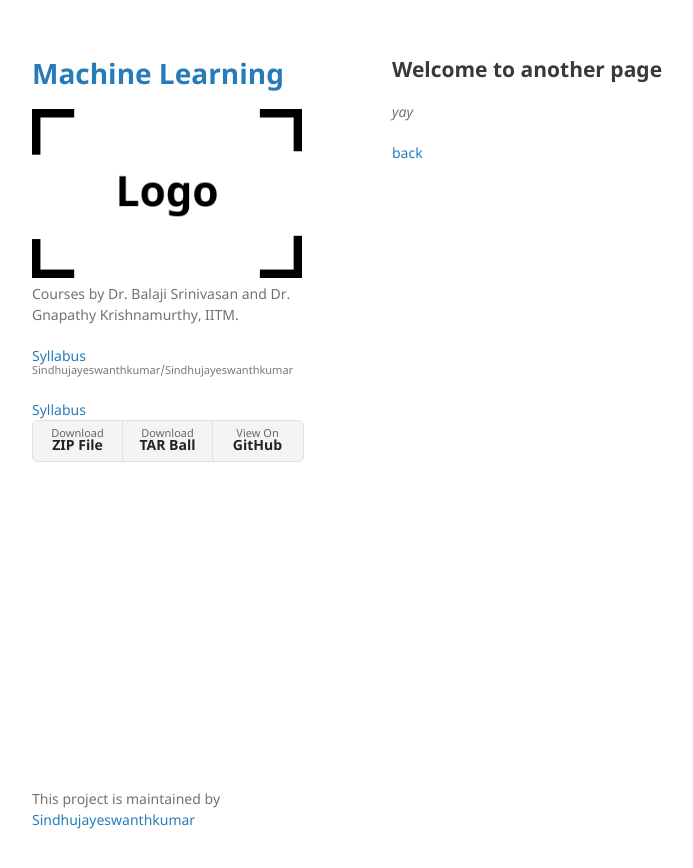
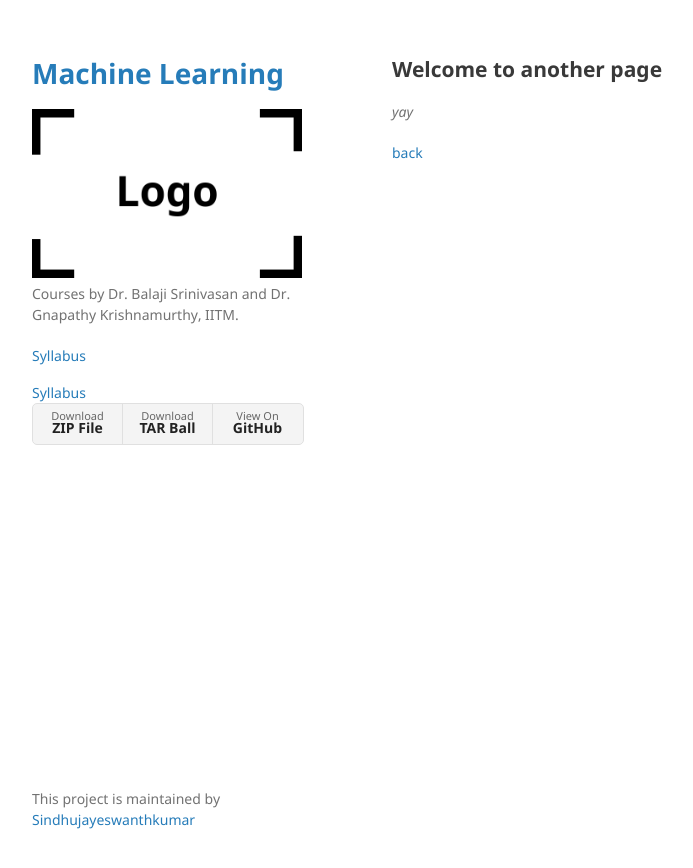
Before and after one commit to Sindhujayeswanthkumar/Sindhujayeswanthkumar, a Jekyll site: the page built from another-page.md, in a window 1280 px wide. Shown: the top 868 px of the page, without its empty margins (178-871 px from the left). Built offline with Jekyll 4.4.1, drawn with Linux system fonts in a browser that asks for light colours; our own code applies the rules of GitHub Pages for plain Markdown files.

Commit message:
Update default.html

```diff
--- a/_layouts/default.html
+++ b/_layouts/default.html
@@ -24,7 +24,7 @@
         <p>{{ site.description | default: site.github.project_tagline }}</p>
 
         {% if site.github.is_project_page %}
-        <p class="view"><a href="{{ another-page.html }}">Syllabus <small>{{ site.github.repository_nwo }}</small></a></p>
+        <p class="view"><a href="{{ another-page.html }}">Syllabus <small>{{ another-page.html }}</small></a></p>
         {% endif %}
         <a href="another-page.html" title="About Me">Syllabus</a>
 
```
